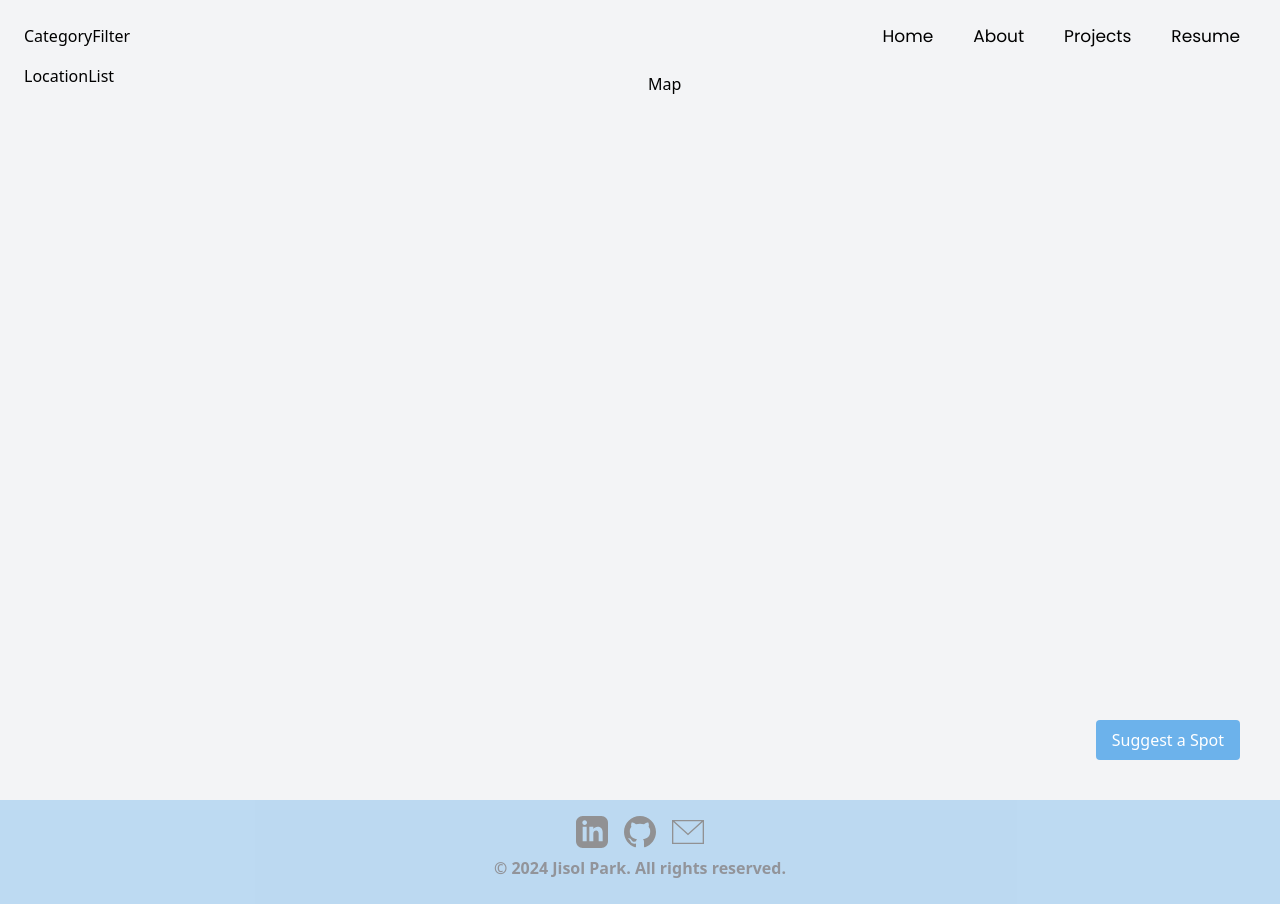
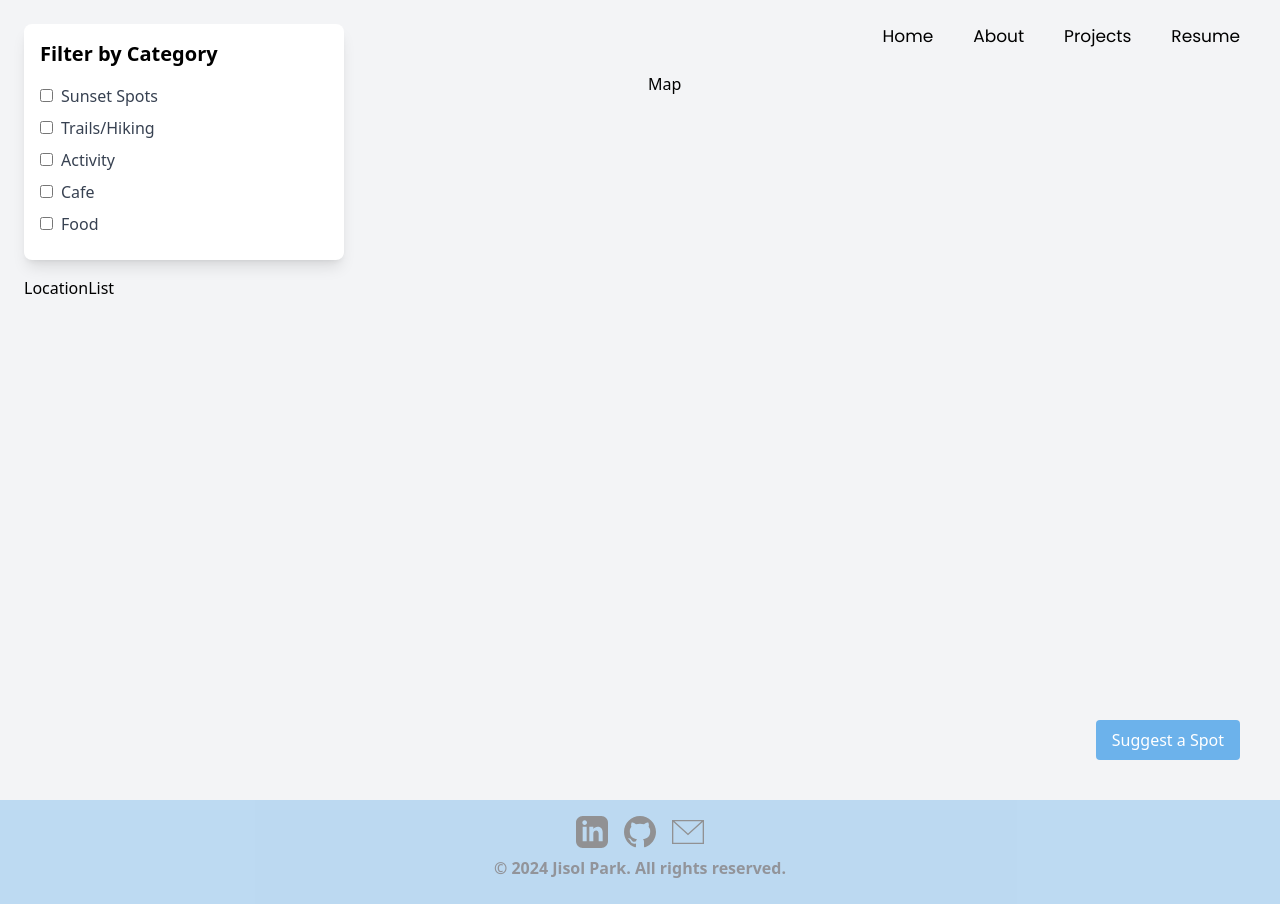
Before and after one commit to Jisolp/portfolio, a React (Vite) app: page /exploring in a window 1280 px wide. Built offline with nearby package versions, Linux system fonts and the light colour scheme.

Commit message:
filter by category for explore page

```diff
--- a/src/components/CategoryFilter.jsx
+++ b/src/components/CategoryFilter.jsx
@@ -1,9 +1,34 @@
-import React from 'react'
+import React from 'react';
 
-const CategoryFilter = () => {
+const CategoryFilter = ({ selectedCategories, setSelectedCategories }) => {
+  const categories = ['Sunset Spots', 'Trails/Hiking','Activity', 'Cafe', 'Food'];
+
+  const handleCheckboxChange = (category) => {
+    if (selectedCategories.includes(category)) {
+      setSelectedCategories(selectedCategories.filter((cat) => cat !== category));
+    } else {
+      setSelectedCategories([...selectedCategories, category]);
+    }
+  };
+
   return (
-    <div>CategoryFilter</div>
-  )
-}
+    <div className="bg-white p-4 rounded-lg shadow-lg max-w-xs">
+      <h3 className="text-xl font-semibold mb-4">Filter by Category</h3>
+      {categories.map((category, index) => (
+        <div key={index} className="mb-2">
+          <input
+            type="checkbox"
+            id={category}
+            className="mr-2"
+            value={category}
+            checked={selectedCategories.includes(category)}
+            onChange={() => handleCheckboxChange(category)}
+          />
+          <label htmlFor={category} className="text-gray-700">{category}</label>
+        </div>
+      ))}
+    </div>
+  );
+};
 
-export default CategoryFilter
+export default CategoryFilter;
--- a/src/components/Exploring.jsx
+++ b/src/components/Exploring.jsx
@@ -1,13 +1,16 @@
+import { useState } from 'react';
 import Map from './Map';
 import CategoryFilter from './CategoryFilter';
 import LocationList from './LocationList';
 import SuggestSpot from './SuggestSpot';
 
 const Exploring = () => {
+  const [selectedCategories, setSelectedCategories] = useState([]);
   return (
     <div className='grid grid-cols-2 h-screen gap-4 p-6'>
       <div class="col-span-1">
-        <CategoryFilter />
+        <CategoryFilter selectedCategories={selectedCategories}
+          setSelectedCategories={setSelectedCategories} />
         <div className="mt-4">
           <LocationList />
         </div>
```
